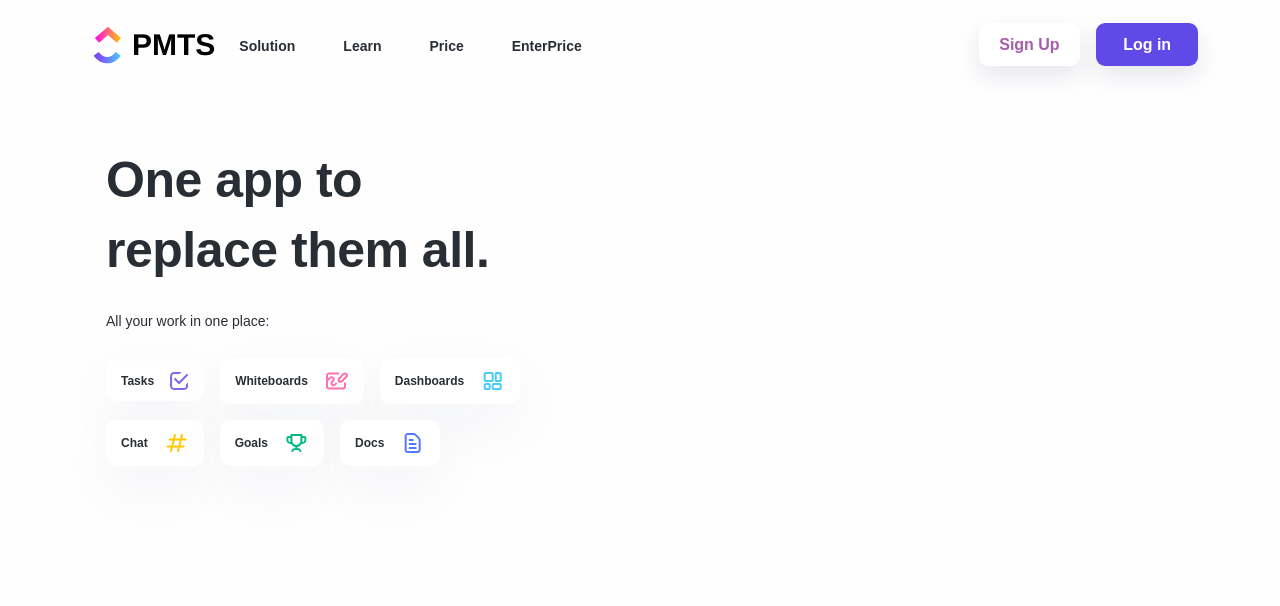
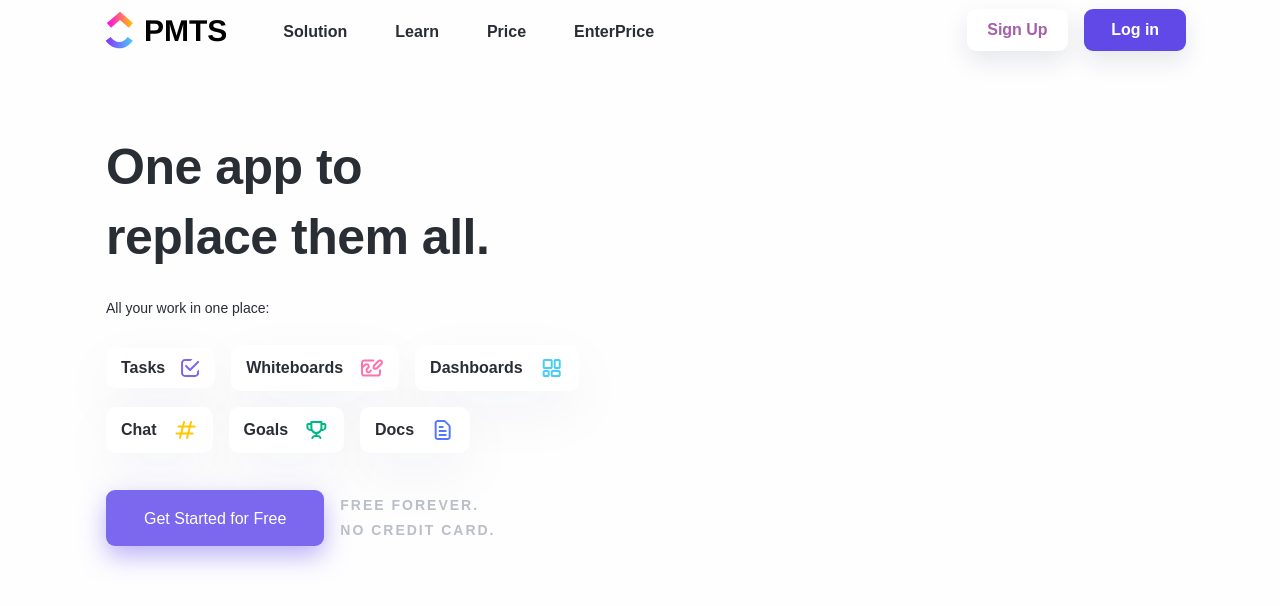
Before and after one commit to AhmedHossam555/graduation-project, an Angular app: page / in a window 1280 px wide. Shown: the top 606 px of the page. Built offline with nearby package versions, Linux system fonts and the light colour scheme.

Commit message:
add tailwind and get start button

```diff
--- a/angular.json
+++ b/angular.json
@@ -34,7 +34,6 @@
               "src/styles.scss"
             ],
             "scripts": [
-              "node_modules/bootstrap/dist/js/bootstrap.bundle.min.js"
             ],
             "server": "src/main.server.ts",
             "prerender": true,
--- a/package.json
+++ b/package.json
@@ -21,6 +21,8 @@
     "@angular/platform-server": "^17.3.0",
     "@angular/router": "^17.3.0",
     "@angular/ssr": "^17.3.6",
+    "@tailwindcss/cli": "^4.0.3",
+    "@tailwindcss/postcss": "^4.0.3",
     "bootstrap": "^5.3.3",
     "express": "^4.18.2",
     "rxjs": "~7.8.0",
@@ -34,12 +36,15 @@
     "@types/express": "^4.17.17",
     "@types/jasmine": "~5.1.0",
     "@types/node": "^18.18.0",
+    "autoprefixer": "^10.4.20",
     "jasmine-core": "~5.1.0",
     "karma": "~6.4.0",
     "karma-chrome-launcher": "~3.2.0",
     "karma-coverage": "~2.2.0",
     "karma-jasmine": "~5.1.0",
     "karma-jasmine-html-reporter": "~2.1.0",
+    "postcss": "^8.5.1",
+    "tailwindcss": "^4.0.3",
     "typescript": "~5.4.2"
   }
 }
--- a/src/app/components/pages/land-page/header/header.component.html
+++ b/src/app/components/pages/land-page/header/header.component.html
@@ -1,5 +1,5 @@
-<header class="container pt-3">
-  <div class=" d-flex align-items-center">
+<header class="container  mx-auto px-4 ">
+  <div class="d-flex  items-center ">
         <a href="#" id="logo">
           <div class="logo">
             <img src="../../../../../assets/images/Vector-logo.svg" alt="arraow-logo">
@@ -8,7 +8,7 @@
           <span>PMTS</span>
         </a>
         <nav>
-          <ul class="list-unstyled d-flex ">
+          <ul class="list-none d-flex ">
             <li class="px-4">
               <a href="#" class="text-base">
                 Solution
--- a/src/app/components/pages/land-page/main-section/main-section.component.html
+++ b/src/app/components/pages/land-page/main-section/main-section.component.html
@@ -10,7 +10,7 @@
           All your work in one place:
         </p>
         <div class="feature">
-          <div class="d-flex align-items-center gap-3">
+          <div class="d-flex align-items-center gap-3 flex-wrap">
               <button class="d-flex align-items-center gap-3">
                 <span class="text-base">Tasks</span>
                 <img src="assets/images/correct1.svg" alt="correct">
@@ -24,7 +24,7 @@
                 <img src="assets/images/board3.svg" alt="dashboards">
               </button>
           </div>
-          <div class="d-flex align-items-center gap-3 mt-3">
+          <div class="d-flex align-items-center gap-3 mt-3 flex-wrap">
             <button class="d-flex align-items-center gap-3">
               <span class="text-base">Chat</span>
               <img src="assets/images/hash4.svg" alt="chat">
@@ -39,6 +39,16 @@
             </button>
         </div>
         </div>
+        <div class="d-flex align-items-center pt-4 flex-wrap gap-3">
+          <button class="start">
+            Get Started for Free
+          </button>
+          <p class="text-base fw-bolder uppercase">
+            Free forever.
+            <br>
+            No credit card.
+          </p>
+        </div>
       </div>
     </div>
   </div>
--- a/src/app/components/pages/land-page/main-section/main-section.component.scss
+++ b/src/app/components/pages/land-page/main-section/main-section.component.scss
@@ -25,3 +25,20 @@ p {
 .feature button {
   border: none;
 }
+.start {
+  max-height: 56px;
+  padding: 17px 38px;
+  border-radius: 9px;
+  background: #7B68EE;
+  box-shadow: 0px 10px 25px 0px #7B68EE80;
+  color: #fff;
+}
+.start + p {
+  color: #B9BEC7;
+  letter-spacing: 2px;
+  margin-top: 16px;
+  transition: 0.5s all ease;
+}
+.start:hover {
+  transform:  translateY(-2px);
+}
--- a/src/styles.scss
+++ b/src/styles.scss
@@ -1,4 +1,5 @@
 /* You can add global styles to this file, and also import other style files */
+@import "tailwindcss";
 * {
   padding: 0;
   margin: 0;
```
Also changed, not shown: .postcssrc.json (added), 1 other file (tests, documents, lock files or other folders).
